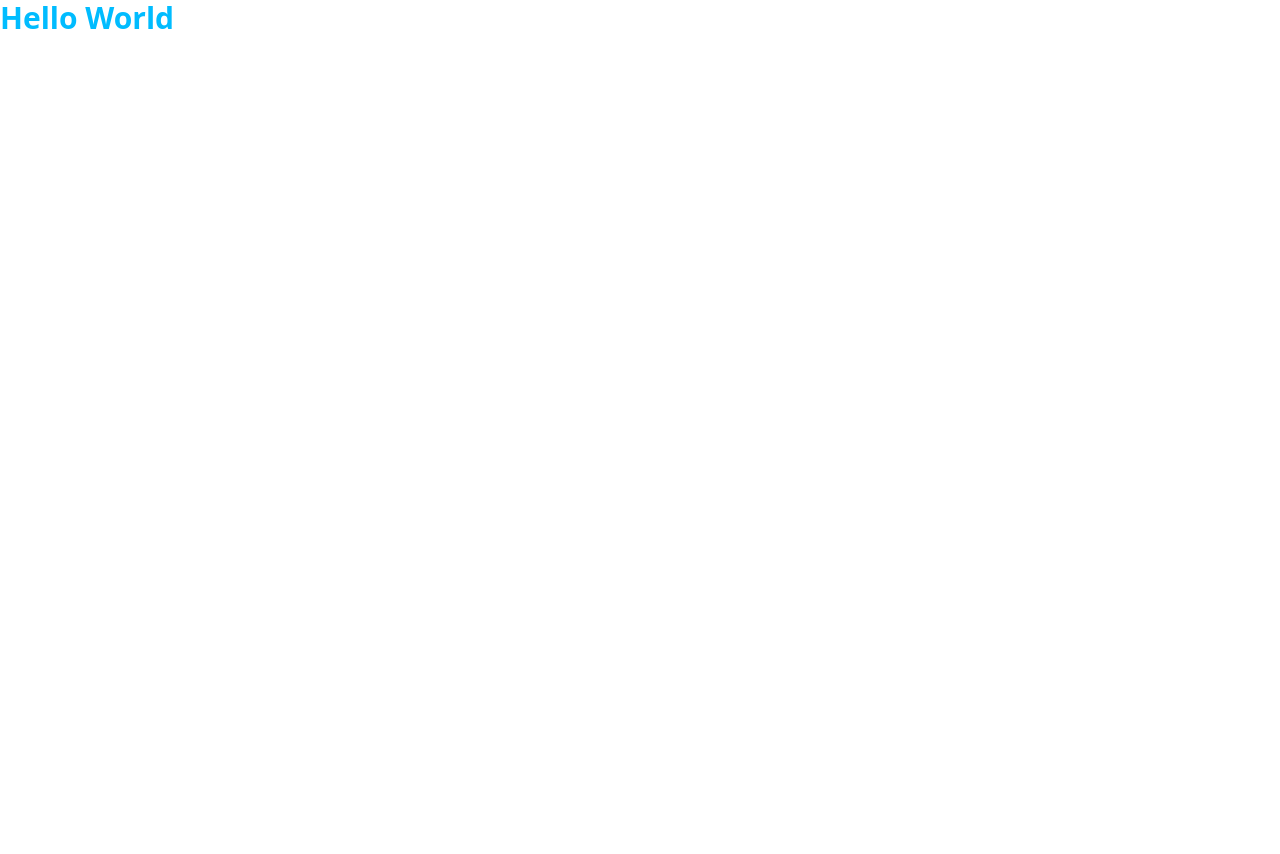
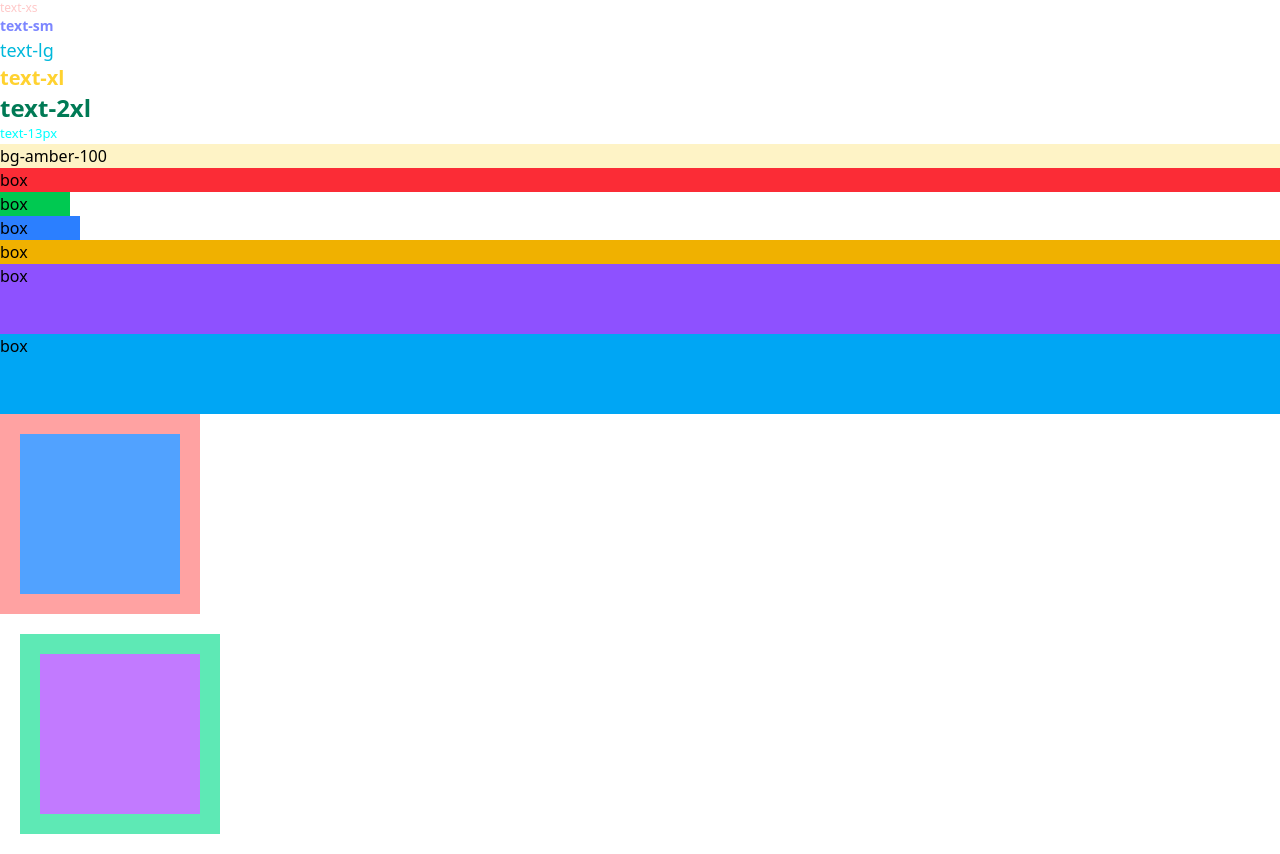
Before and after one commit to kangdy25/Fullstack-Mastery, a React (Vite) app: page / in a window 1280 px wide. Before the commit the page ends 800 px from the top, so only its background shows below. Built offline with nearby package versions, Linux system fonts and the light colour scheme.

Commit message:
Tailwind CSS Core Concepts (1)

```diff
--- a/src/App.tsx
+++ b/src/App.tsx
@@ -2,7 +2,38 @@ import { useState } from "react";
 import "./App.css";
 
 function App() {
-  return <div className="text-3xl font-bold text-sky-400">Hello World</div>;
+  return (
+    <div>
+      {/* 1. 타이포그래피 */}
+      <div className="text-xs font-thin text-red-200">text-xs</div>
+      <div className="text-sm font-extrabold text-indigo-400">text-sm</div>
+      <div className="text-lg font-extralight text-cyan-500">text-lg</div>
+      <div className="text-xl font-bold text-amber-300">text-xl</div>
+      <div className="text-2xl font-black text-emerald-700">text-2xl</div>
+      <div className="text-[13px] text-[rgb(0,255,255)]">text-13px</div>
+
+      {/* 2. 배경색 */}
+      <div className="bg-amber-100">bg-amber-100</div>
+
+      {/* 3. 사이즈 */}
+      <div className="w-full bg-red-500">box</div>
+      <div className="w-[70px] bg-green-500">box</div>
+      <div className="w-20 bg-blue-500">box</div>
+
+      <div className="h-full bg-yellow-500">box</div>
+      <div className="h-[70px] bg-violet-500">box</div>
+      <div className="h-20 bg-sky-500">box</div>
+
+      {/* 4. 여백 */}
+      <div className="h-50 w-50 bg-red-300 p-5">
+        <div className="h-full w-full bg-blue-400"></div>
+      </div>
+
+      <div className="m-5 h-50 w-50 bg-emerald-300 p-5">
+        <div className="h-full w-full bg-purple-400"></div>
+      </div>
+    </div>
+  );
 }
 
 export default App;
```
Also changed, not shown: 1 other file (tests, documents, lock files or other folders).
